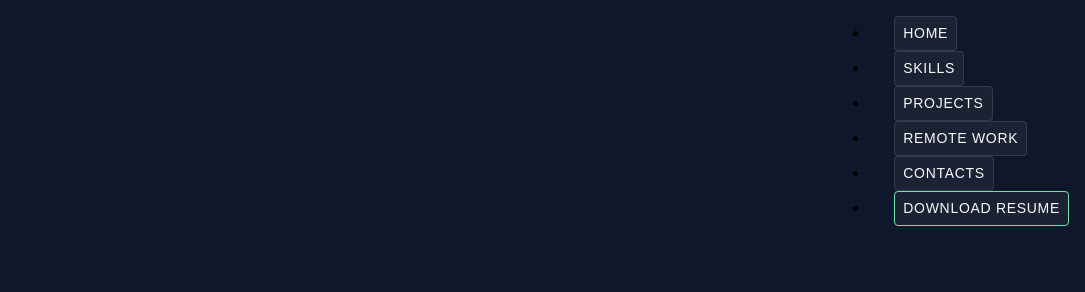
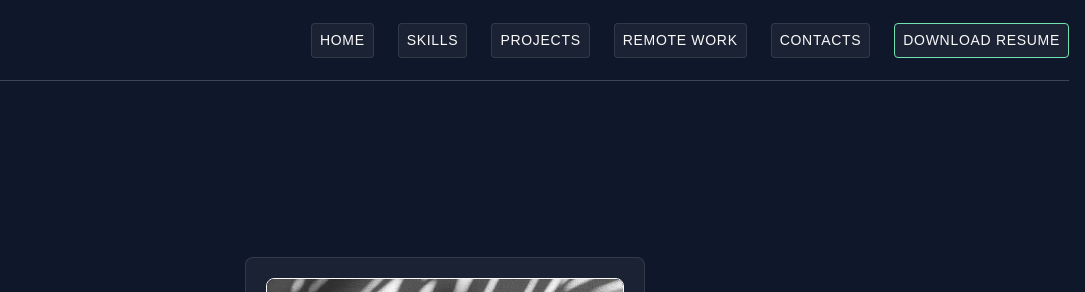
Before and after one commit to veluat/portfolio-app, a React (Create React App) app: page / in a window 1280 px wide. Shown: the top 292 px of the page, without its empty margins (195-1280 px from the left). Built offline with nearby package versions, Linux system fonts and the light colour scheme; a web font is replaced by a local one.

Commit message:
fix: scss

```diff
--- a/src/header/Header.module.scss
+++ b/src/header/Header.module.scss
@@ -13,14 +13,14 @@
   right: 0;
   top: 0;
 
-  .border {
+  .line {
     width: 100%;
     border-bottom-style: solid;
     border-bottom-width: 1px;
     border-color: rgba(255, 255, 255, 0.2);
   }
 
-  .header {
+  .nav {
     min-height: 80px;
     width: 100%;
     background-color: $backgroundColor;
@@ -28,7 +28,6 @@
     display: flex;
     justify-content: flex-end;
     align-items: center;
-    flex-wrap: nowrap;
 
     @media screen and (max-width: 814px) {
       justify-content: flex-start;
--- a/src/header/nav/Nav.module.scss
+++ b/src/header/nav/Nav.module.scss
@@ -2,16 +2,16 @@
 @import 'src/common/styles/sass/variables';
 
 .nav {
-  justify-content: flex-end;
-  align-items: center;
-  flex-wrap: nowrap;
-  display: flex;
-  flex-direction: row;
+
   @media screen and (max-width: 814px) {
     display: none;
   }
 
   .navPadding {
+    display: flex;
+    justify-content: flex-end;
+    align-items: center;
+    list-style-type: none;
 
     .resume {
       width: max-content;
```
